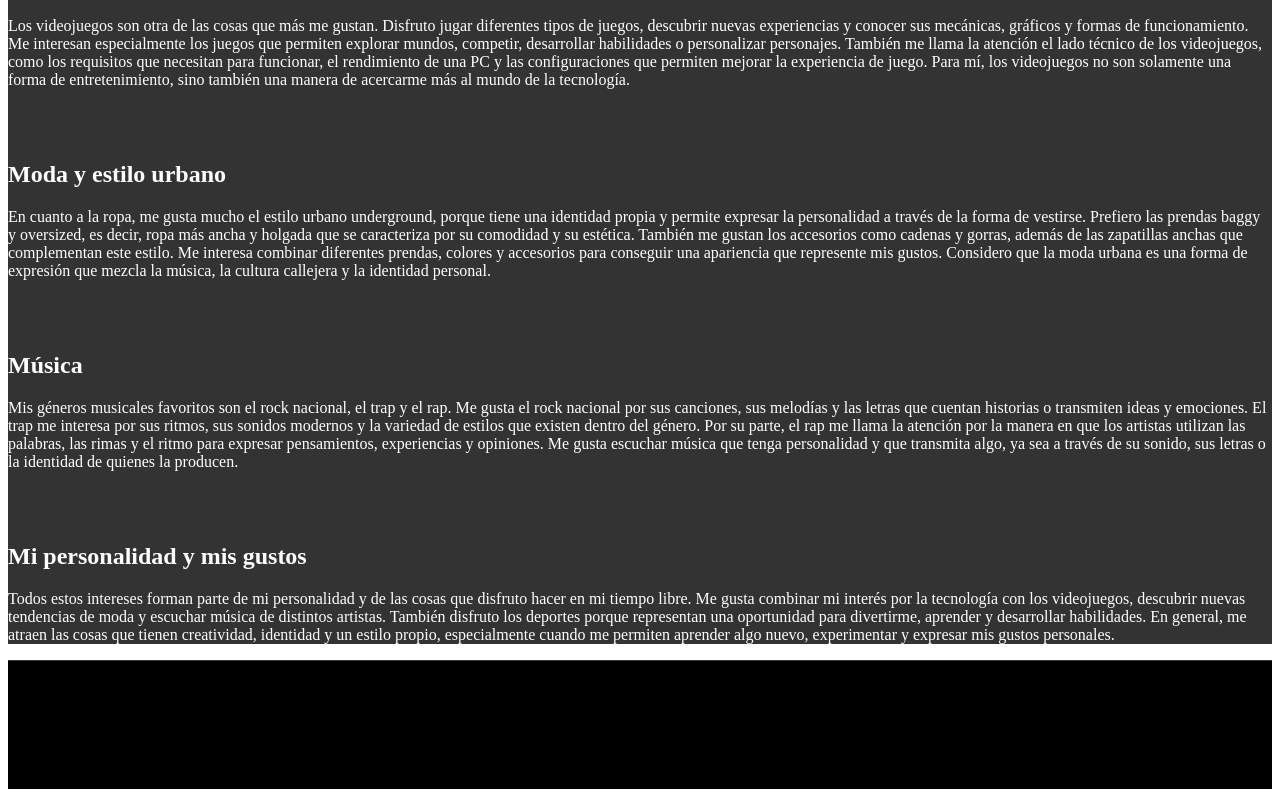
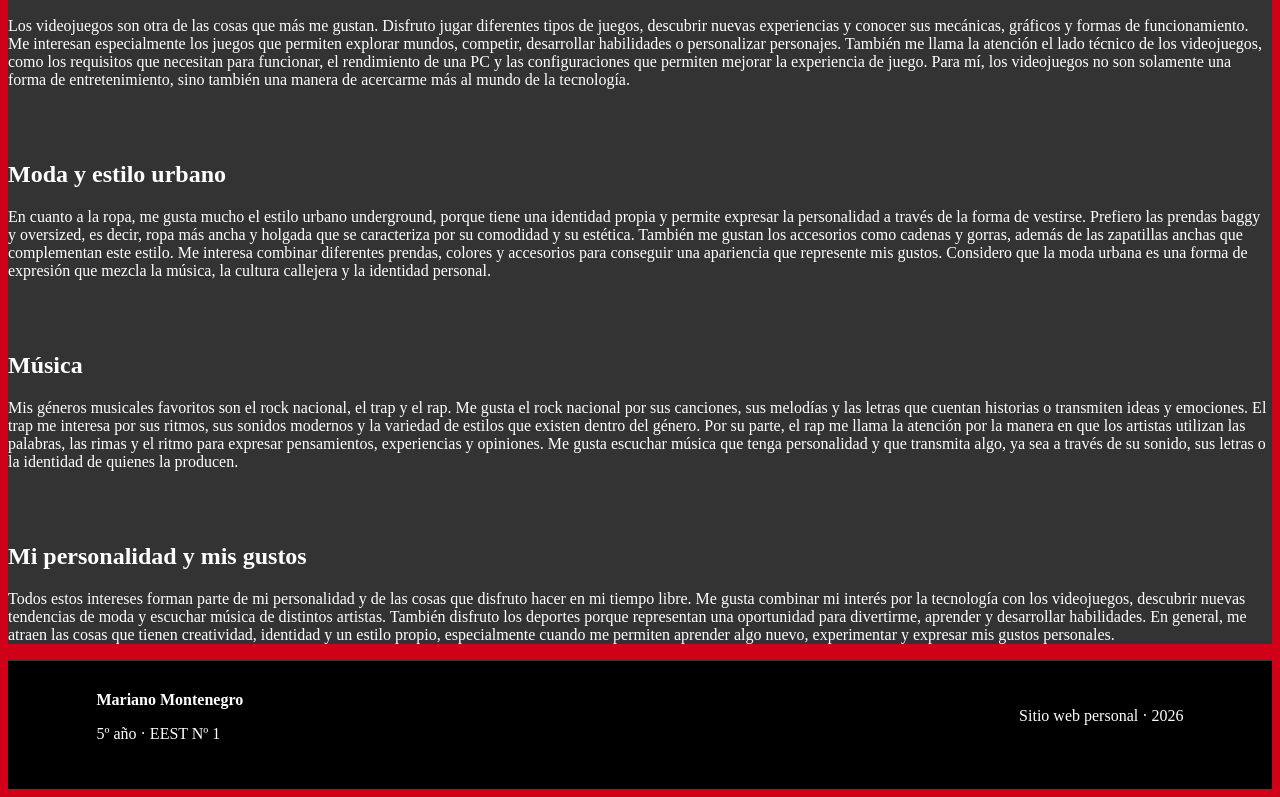
Before and after one commit to elmarianoproo777-ui/Mariano-Montenegro-LDW-504, a plain HTML site: page intereses.html in a window 1280 px wide. Shown: the part 635-1432 px from the top of the page. Drawn offline with Linux system fonts and the light colour scheme.

Commit message:
cambie los colores

```diff
--- a/style.css
+++ b/style.css
@@ -1,4 +1,6 @@
-
+body {
+    background-color: #d00018;
+}
 
 header {
     display: flex;
@@ -33,4 +35,5 @@ footer {
     padding: 30px 7%;
     border-top: 1px solid #333;
     background-color: #000000;
+    color: white;
 }
```
